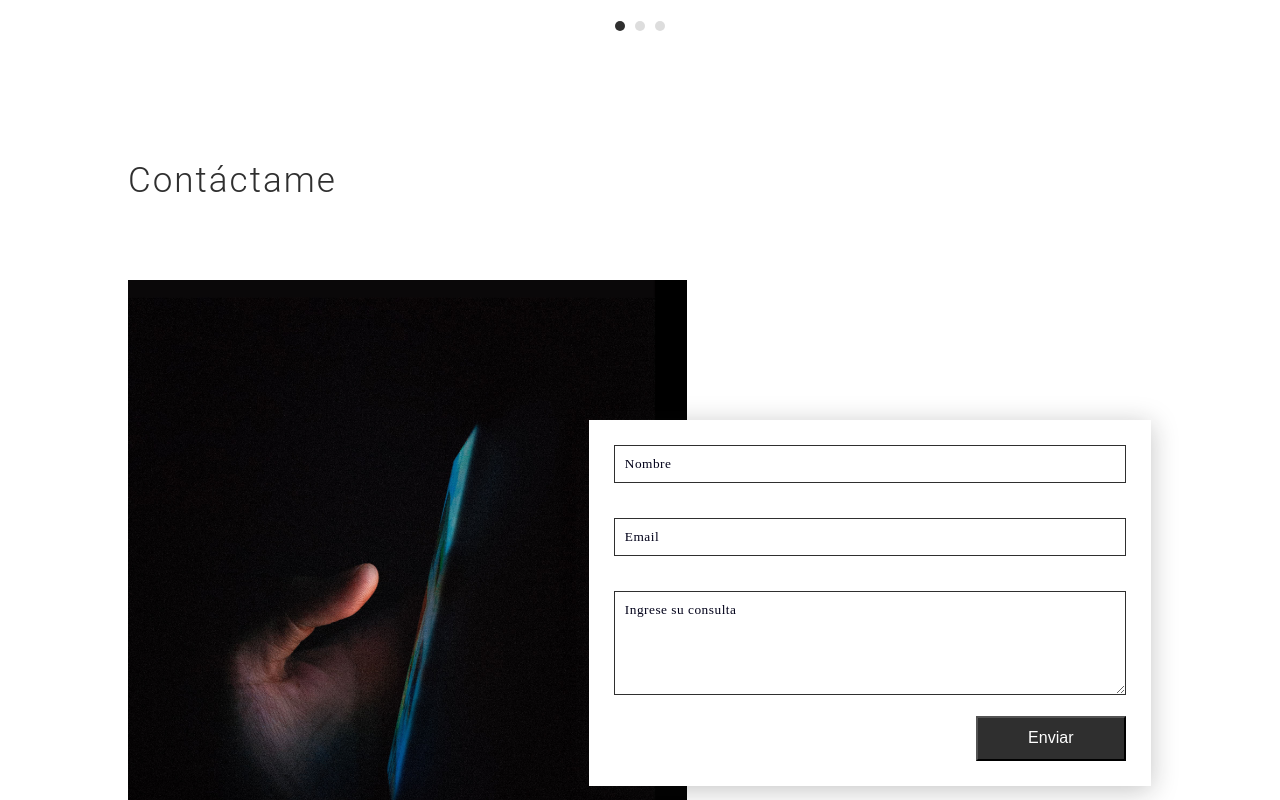
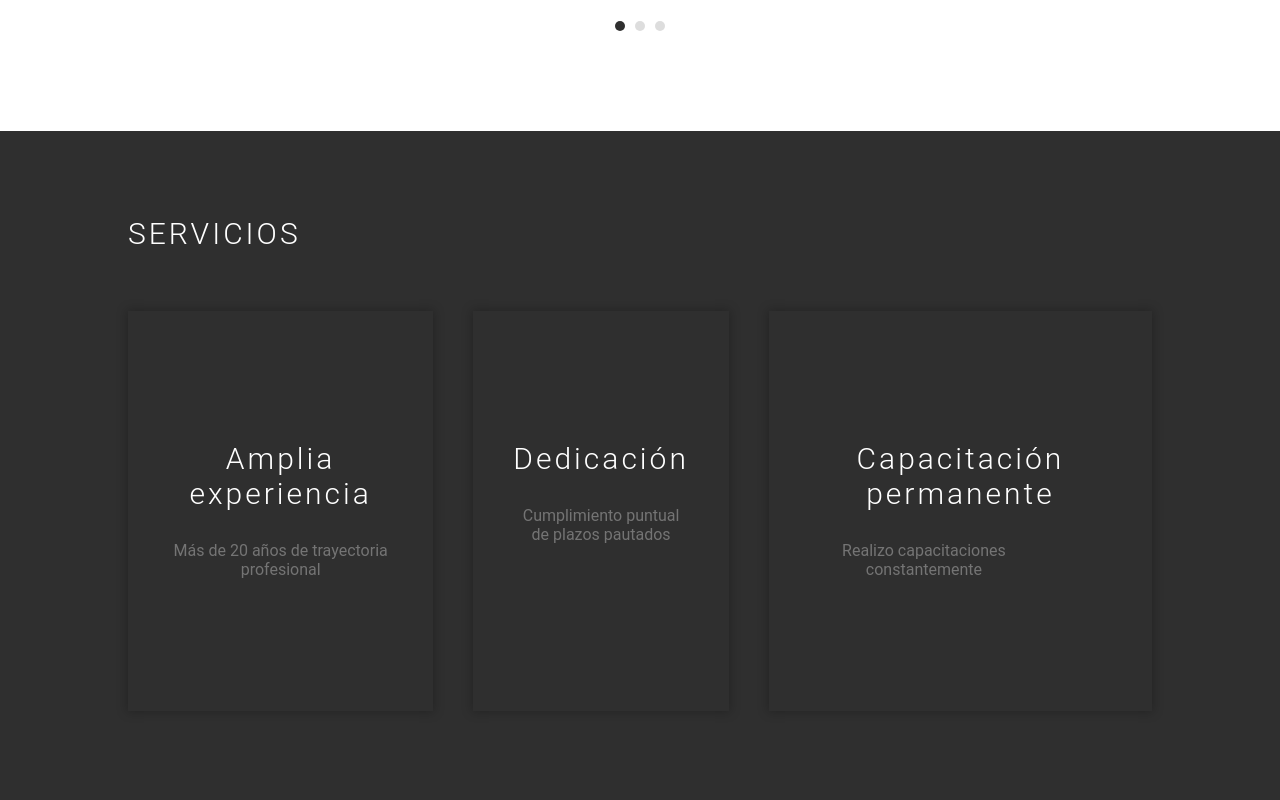
Before and after one commit to TechBayTB/techbayteam, a React (Create React App) app: page / in a window 1280 px wide. Shown: the part 420-1220 px from the top of the page. Built offline with nearby package versions, Linux system fonts and the light colour scheme.

Commit message:
Avances - Maxi

```diff
--- a/src/App.js
+++ b/src/App.js
@@ -2,6 +2,7 @@ import { LanguageContextProvider } from './Context/Language';
 import NavBar from './components/NavBar/NavBar';
 import Home from './components/Home/Home';
 import Comments from './components/Comments/Comments';
+import Services from './components/Services/Services';
 import Contact from './components/Contact/Contact';
 
 
@@ -11,6 +12,7 @@ function App() {
       <NavBar />
       <Home />
       <Comments />
+      <Services />
       <Contact />
     </LanguageContextProvider>
   );
--- a/src/components/Contact/Contact.css
+++ b/src/components/Contact/Contact.css
@@ -8,8 +8,8 @@
 }
 
 .title {
-  font-size: 35px;
-  letter-spacing: 2px;
+  font-size: 30px;
+  letter-spacing: 3px;
   font-weight: 300;
 }
 
--- a/src/components/Contact/Contact.js
+++ b/src/components/Contact/Contact.js
@@ -9,7 +9,7 @@ import { ContactEnglish, ContactSpanish } from './ContactText';
 const Contact = () => {
     const { language } = useContext(LanguageContext);
 
-    const title = language === LanguageTypes.SPANISH ? "Contáctame" : "Contact me";
+    const title = language === LanguageTypes.SPANISH ? "CONTACTO" : "CONTACT";
 
     const [send, setSend] = useState(false);
     const [loading, setLoading] = useState(false);
--- /dev/null
+++ b/src/components/Services/Services.css
@@ -0,0 +1,76 @@
+.background {
+    background-color: #2f2f2f;
+    display: flex;
+    flex-direction: column;
+    justify-content: center;
+}
+
+.Services .title{
+    color: white;
+}
+
+.services-container{
+    display: flex;
+    justify-content: space-between;
+    gap: 15px;
+}
+
+
+@media screen and (max-width: 574.9px) {
+    .background{
+        height: 1650px;
+        margin: 150px 0px 75px;
+    }
+    .Services {
+        margin: 0px 20px;
+    }
+    .services-container{
+        flex-direction: column;
+        gap: 75px;
+        margin: 75px 0px;
+    }
+}
+
+@media screen and (min-width: 575px) and (max-width: 869.9px) {
+    .background{
+        height: 1675px;
+        margin: 200px 0px 75px;
+    }
+    .Services {
+        margin: 0px 30px;
+    }
+    .services-container{
+        flex-direction: column;
+        gap: 75px;
+        margin: 75px 0px;
+    }
+}
+
+@media screen and (min-width: 870px) and (max-width: 1024px) {
+    .background{
+        height: 700px;
+        margin-bottom: 75px;
+    }
+    .Services {
+        margin: 0px 30px;
+    }
+    .services-container{
+        gap: 40px;
+        margin: 75px 0px;
+    }
+}
+
+@media screen and (min-width: 1025px) {
+    .background{
+        height: 700px;
+        margin-bottom: 75px;
+    }
+    .Services {
+        margin: 0px auto;
+        max-width: 1024px;
+    }
+    .services-container{
+        gap: 40px;
+        margin: 60px 0px;
+    }
+}
--- /dev/null
+++ b/src/components/Services/Services.js
@@ -0,0 +1,40 @@
+import { useContext } from "react";
+import LanguageContext from "../../Context/Language";
+import { LanguageTypes } from "../Types/LanguageTypes";
+import './Services.css'
+import Reason from "./components/Services/Reason";
+import { reasonES, reasonEN } from "./ServicesText";
+
+const Services = () => {
+    const { language } = useContext(LanguageContext);
+
+    // Crear un array de datos para cada instancia de Title
+
+
+    const reason = language === LanguageTypes.SPANISH ? reasonES : reasonEN;
+
+    const title = language === LanguageTypes.SPANISH ? "SERVICIOS" : "SERVICES";
+
+    return (
+        <>
+            <div className="background">
+                <div className="Services" id="Services">
+                    <h2 className="title">{title}</h2>
+                    <div className="services-container" id="services-container">
+                        {reason.map((data, index) => (
+                            <Reason
+                                key={index}
+                                logo={data.logo}
+                                title={data.title}
+                                descrip={data.descrip}
+                            />
+                        ))}
+                    </div>
+                </div>
+            </div>
+        </>
+    );
+}
+
+
+export default Services;
--- /dev/null
+++ b/src/components/Services/ServicesText.js
@@ -0,0 +1,33 @@
+// export const reasonES = [
+//     // {logo:"experiencia.svg",title:"Idoneidad",descrip:"Más de 20 años de trayectoria profesional"},
+//     {logo:"experiencia.svg",title:"Amplia experiencia",descrip:"Más de 20 años de trayectoria profesional"},
+//     {logo:"reloj.svg",title:"Dedicación",descrip:"Cumplimiento puntual de plazos pautados"},
+//     {logo:"capacitacion.svg",title:"Capacitación permanente",descrip:"Realizo capacitaciones constantemente"},
+//     {logo:"compromiso.svg",title:"Compromiso",descrip:"Puedes confiar en mi dedicación constante"},
+//     {logo:"adaptabilidad.svg",title:"Adaptabilidad",descrip:"Me adapto dinámicamente para cumplir con tus expectativas"},
+//     {logo:"profesional.svg",title:"Profesionalismo",descrip:"Asumo cada proyecto con seriedad y responsabilidad"},
+// ];
+
+// export const reasonEN = [
+//     // {logo:"experiencia.svg",title:"Aptitude",descrip:"More than 20 years w of professional experience"},
+//     {logo:"experiencia.svg",title:"Extensive experience",descrip:"More than 20 years w of professional experience"},
+//     {logo:"reloj.svg",title:"Dedication",descrip:"Punctual compliance with agreed deadlines"},
+//     {logo:"capacitacion.svg",title:"Ongoing training",descrip:"I conduct ongoing training sessions regularly"},
+//     {logo:"compromiso.svg",title:"Commitment",descrip:"You can trust my constant dedication"},
+//     {logo:"adaptabilidad.svg",title:"Adaptability",descrip:"I adapt dynamically to meet your expectations"},
+//     {logo:"profesional.svg",title:"Professionalism",descrip:"I take on each project with seriousness and responsibility"},
+// ];
+
+export const reasonES = [
+    // {logo:"experiencia.svg",title:"Idoneidad",descrip:"Más de 20 años de trayectoria profesional"},
+    {logo:"experiencia.svg",title:"Amplia experiencia",descrip:"Más de 20 años de trayectoria profesional"},
+    {logo:"reloj.svg",title:"Dedicación",descrip:"Cumplimiento puntual de plazos pautados"},
+    {logo:"capacitacion.svg",title:"Capacitación permanente",descrip:"Realizo capacitaciones constantemente"}
+];
+
+export const reasonEN = [
+    // {logo:"experiencia.svg",title:"Aptitude",descrip:"More than 20 years w of professional experience"},
+    {logo:"experiencia.svg",title:"Extensive experience",descrip:"More than 20 years w of professional experience"},
+    {logo:"reloj.svg",title:"Dedication",descrip:"Punctual compliance with agreed deadlines"},
+    {logo:"capacitacion.svg",title:"Ongoing training",descrip:"I conduct ongoing training sessions regularly"}
+];
--- /dev/null
+++ b/src/components/Services/components/Services/Reason.css
@@ -0,0 +1,49 @@
+.reason-container{
+    padding: 100px 40px;
+    text-align: center;
+    box-shadow: 0px 0px 10px 1px rgba(0, 0, 0, 0.25);
+    transition: all 0.3s ease 0s;
+    cursor: pointer;
+    height: 200px;
+}
+
+.reason-container:hover{
+    box-shadow: 0px 15px 30px rgba(0, 0, 0, 0.4);
+    transform: translateY(-5px);
+    border-bottom: 5px solid #30B2DC;
+}
+
+.logo{
+    width: 45px;
+    height: 45px;
+    margin: 10px;
+}
+
+.title{
+    font-weight: 600;
+    color: #282828;
+}
+
+.descrip{
+    max-width: 230px;
+    font-size: 16px;
+    color: #747474;
+}
+
+
+@media screen and (max-width: 500px) {
+    .logo{
+        width: 45px;
+        height: 45px;
+        margin: 5px;
+    }
+}
+
+
+@media screen and (min-width: 1025px) {
+    .logo{
+        width: 45px;
+        height: 45px;
+        margin: 15px;
+    }
+}
--- /dev/null
+++ b/src/components/Services/components/Services/Reason.js
@@ -0,0 +1,20 @@
+import { useContext } from "react";
+import LanguageContext from "../../../../Context/Language";
+import { LanguageTypes } from "../../../Types/LanguageTypes";
+import './Reason.css'
+// import { EducationEnglish, EducationSpanish } from "./TitleText";
+const Reason = ({logo,title,descrip}) => {
+    const { language } = useContext(LanguageContext)
+
+    return (
+        <>
+            <div className="reason-container">
+                {/* <img src={require(`../../../../assets/${logo}`)} alt="logo" className="logo"/> */}
+                <p className="title">{title}</p>
+                <p className="descrip">{descrip}</p>
+            </div>
+        </>
+    );
+}
+
+export default Reason;
```
